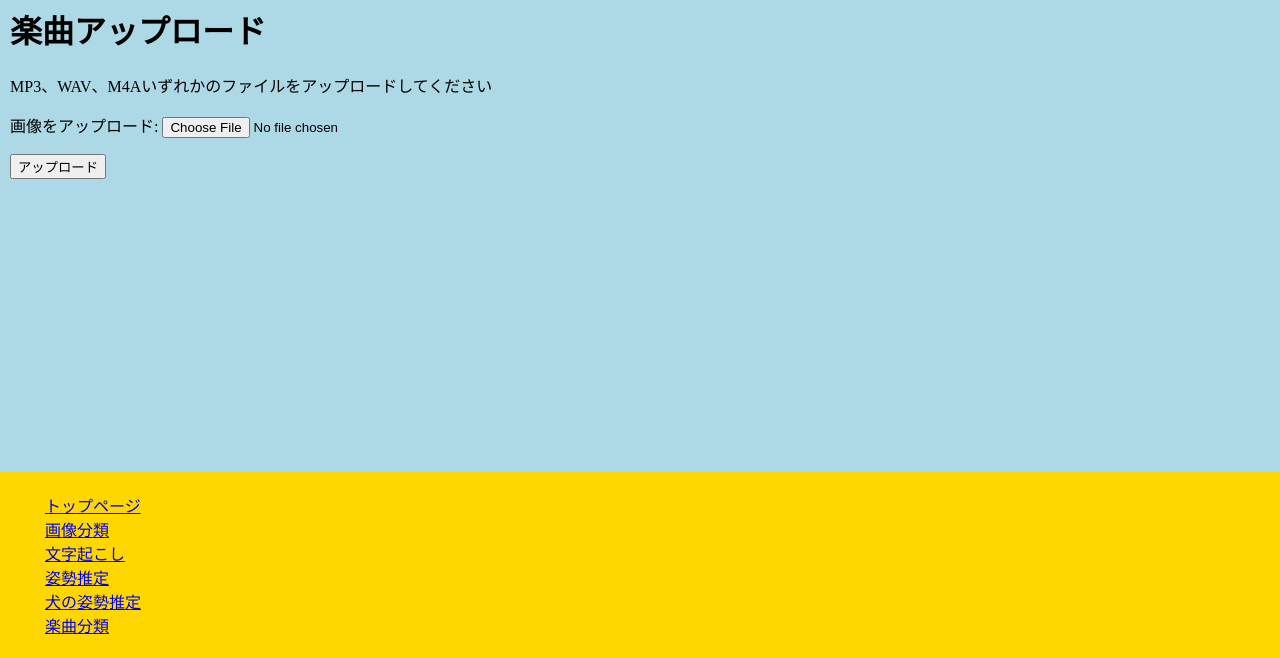
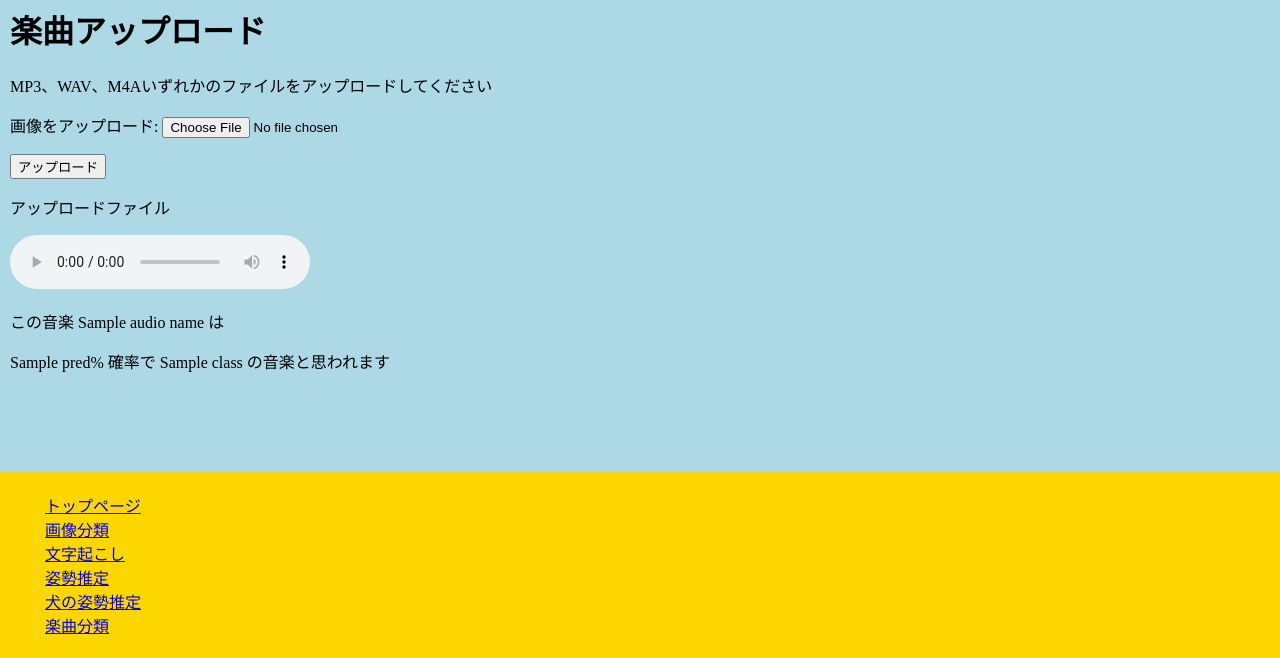
Before and after one commit to tuk19/kikagaku, a Django app: template Kikagaku/MusicClassification/templates/musicclassification/index.html in a window 1280 px wide. Shown: the part 142-800 px from the top of the page. Run offline with Django 4.2, Linux system fonts and the light colour scheme; tables that the repository leaves empty hold one stand-in row (values such as "Sample post"); the template is opened without the code that fills it: values that come from a table or form of the project are taken from there, most other values are stand-ins (such as "Sample title", 1, 10 or a date in 2020).

Commit message:
fix: アップロードした音楽を再生できるように修正

```diff
--- a/Kikagaku/MusicClassification/templates/musicclassification/index.html
+++ b/Kikagaku/MusicClassification/templates/musicclassification/index.html
@@ -19,12 +19,16 @@
         <button type="">アップロード</button>
     </form>
 
-    {% if music %}
+    {% if audio_url %}
         <div>
             <div>
                 <p>アップロードファイル</p>
             </div>
-            <p>この音楽は {{ pred }}% 確率で {{ class }} の音楽と思われます</p>
+            <div>
+                <audio src="{{ audio_url }}" controls></audio>
+                <p>この音楽 {{ audio_name }} は </p>
+                <p>{{ pred }}% 確率で {{ class }} の音楽と思われます</p>
+            </div>
         </div>
     {% endif %}
 </div>
```
Also changed, not shown: Kikagaku/MusicClassification/views.py (+6 -2 lines).
